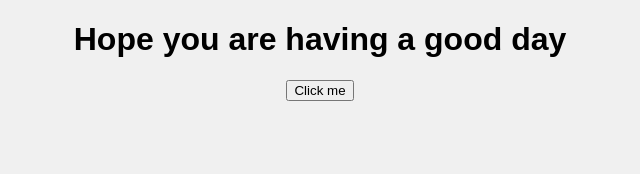
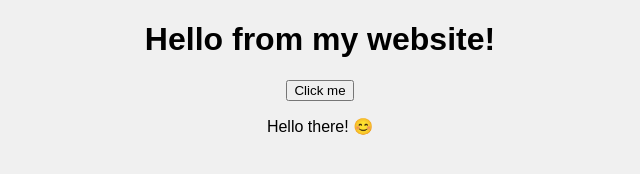
Before and after one commit to zilliond/Blah, a plain HTML site: page index.html in a window 1280 px wide. Shown: the whole page, without its empty margins (320-960 px from the left). Drawn offline with Linux system fonts and the light colour scheme.

Commit message:
added smiley

```diff
--- a/index.html
+++ b/index.html
@@ -2,12 +2,13 @@
 <html lang="en">
 <head>
   <meta charset="UTF-8">
-  <title>FG_Nano_Anoop</title>
+  <title>My Website</title>
   <link rel="stylesheet" href="style.css">
 </head>
 <body>
-  <h1>Hope you are having a good day</h1>
+  <h1>Hello from my website!</h1>
   <button onclick="sayHi()">Click me</button>
   <script src="script.js"></script>
+  <p>Hello there! &#128522;</p>
 </body>
 </html>
```
Also changed, not shown: 1 other file.
